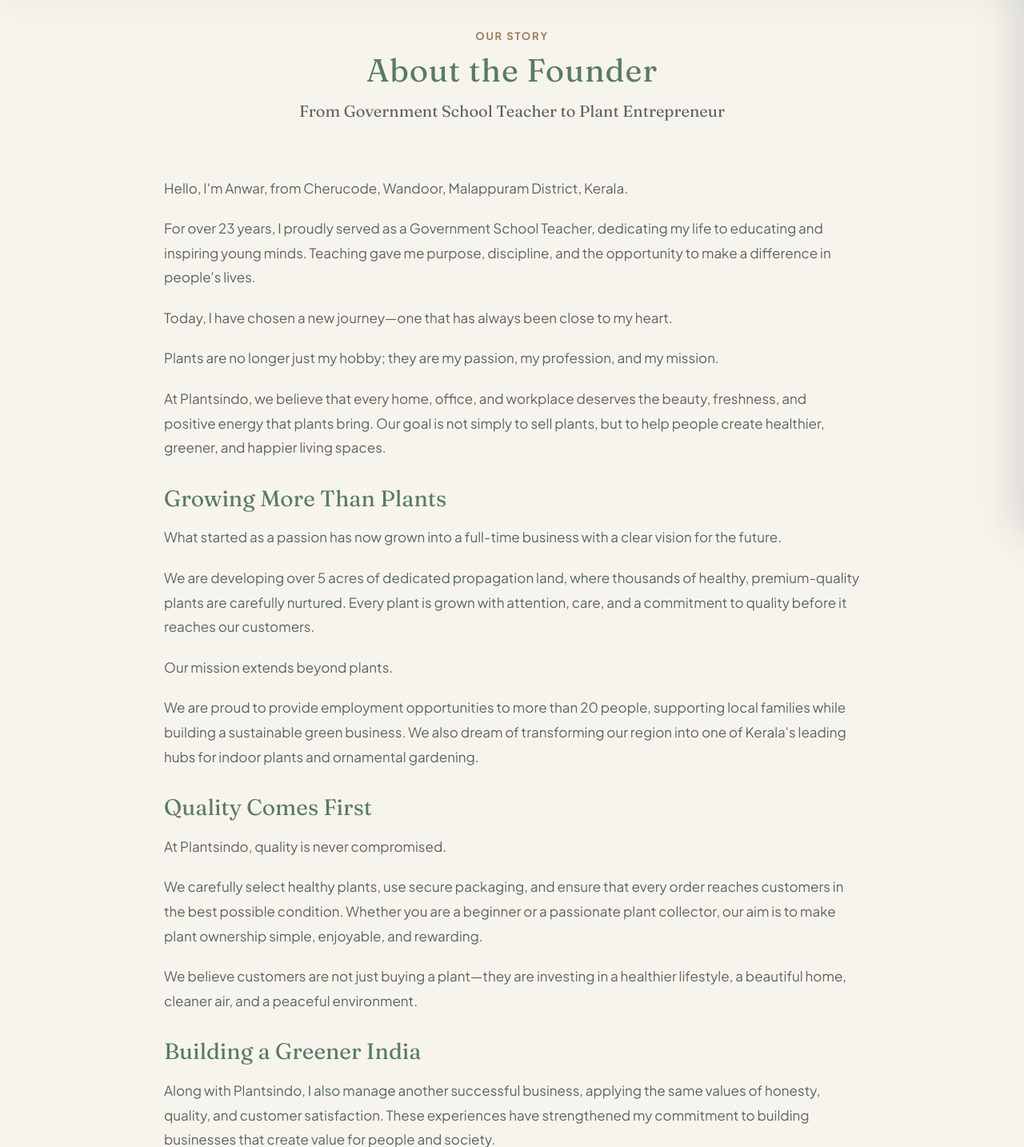
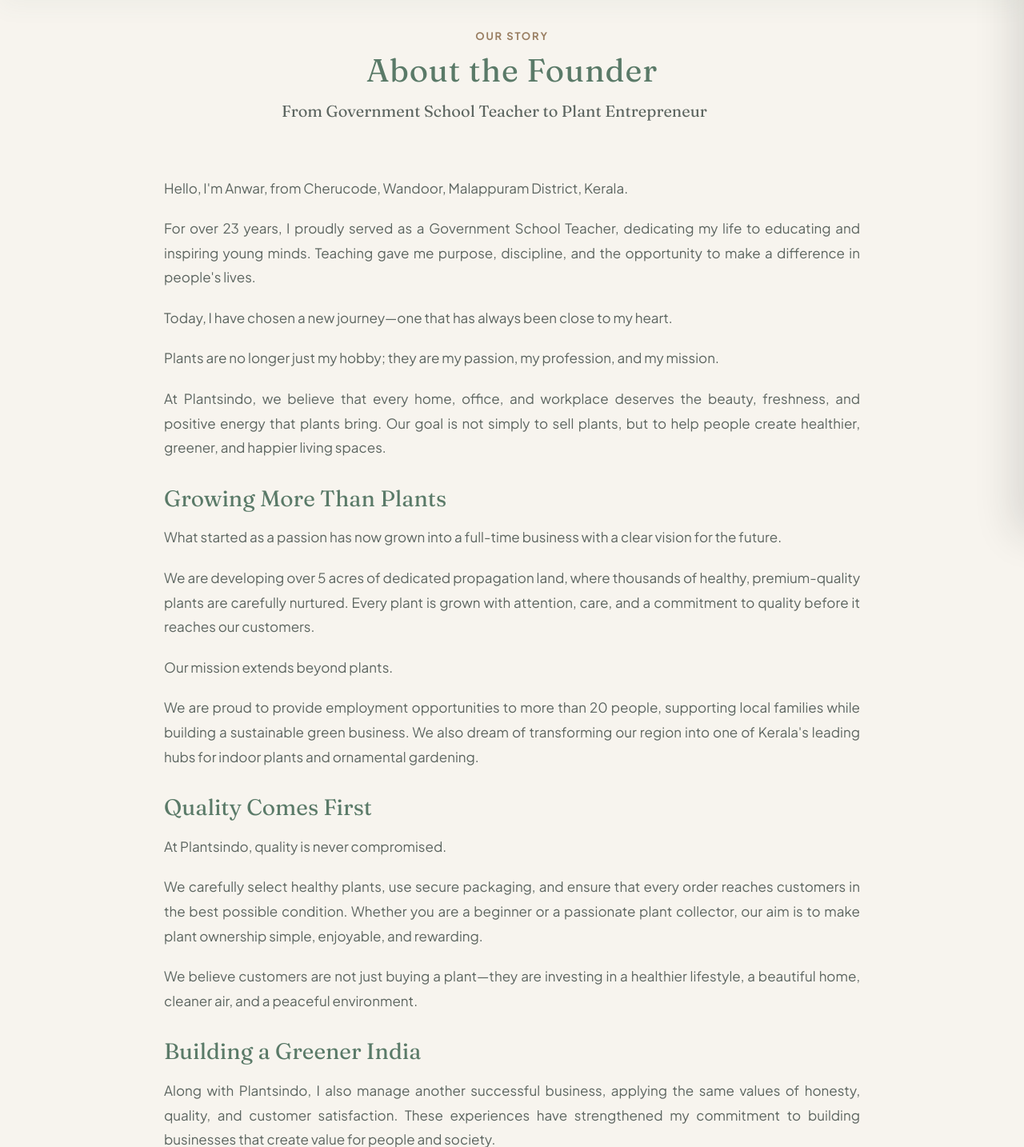
Before and after one commit to bthinkxdev/plantsindo, a Django app: template templates/pages/about.html in a window 1280 px wide. Shown: the part 133-1567 px from the top of the page at 80% size. Run offline with Django 5.2, Linux system fonts and the light colour scheme; the template is opened without the code that fills it, so the values that code supplies are empty; some libraries are stand-ins or nearby versions.

Commit message:
Plantsindo - policies ui updated

```diff
--- a/static/css/base.css
+++ b/static/css/base.css
@@ -2283,3 +2283,8 @@
     border-radius: 0;
 }
 .quantity button:disabled { opacity: 0.5; cursor: not-allowed; pointer-events: none; }
+
+.static-content p,
+.static-content li {
+    text-align: justify;
+}
```
Also changed, not shown: templates/pages/about.html (line endings or trailing spaces).
